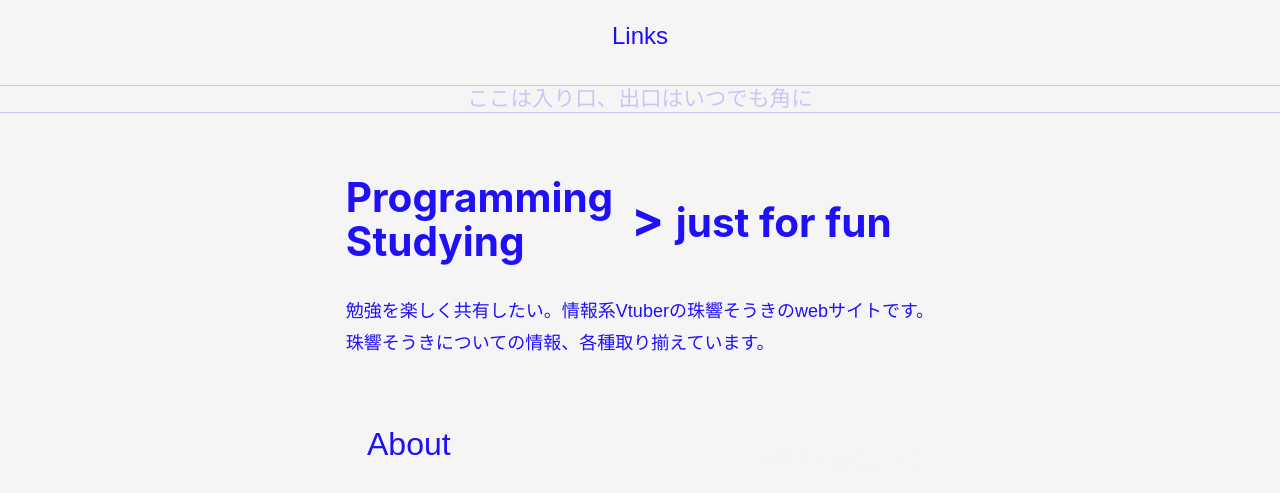
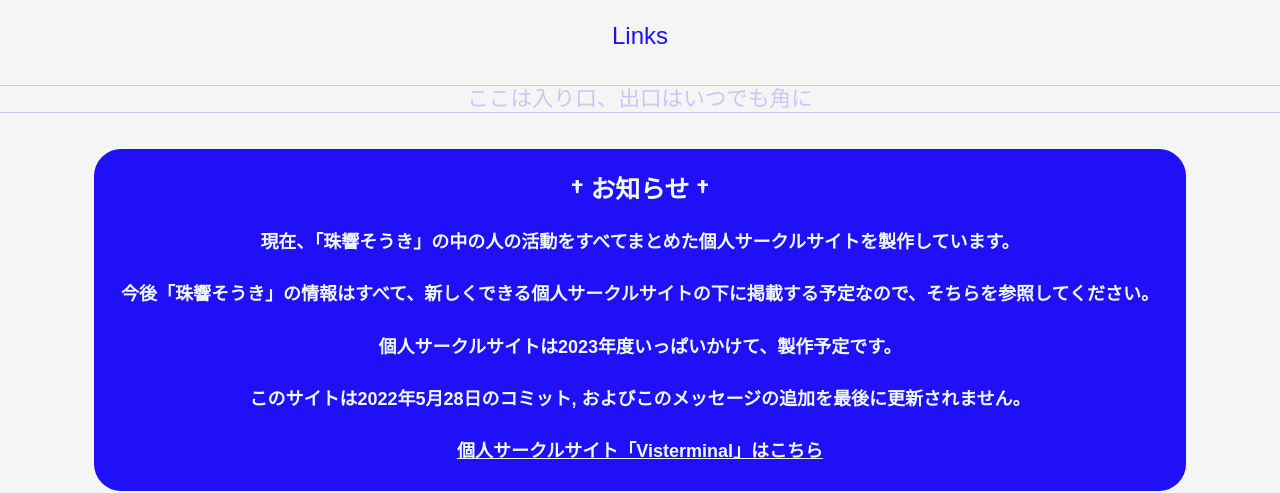
Before and after one commit to tamayura-souki/tamayura-web, a Gatsby site in the folder site/: page / in a window 1280 px wide. Shown: the part 313-806 px from the top of the page. Built offline with nearby package versions, Linux system fonts and the light colour scheme; Gatsby itself is replaced by a stand-in of ours.

Commit message:
feat: 新サイト製作のお知らせ掲載

```diff
--- a/site/src/components/Layout/Layout.jsx
+++ b/site/src/components/Layout/Layout.jsx
@@ -12,6 +12,14 @@ const Layout = ({ title, topPoem, bottomPoem, children }) => (
   <div id="global" onTouchStart={null}>
     <Seo title={title} />
     <Header poem={topPoem} />
+    <div id="announce">
+      <h3>† お知らせ †</h3>
+      <p>現在、「珠響そうき」の中の人の活動をすべてまとめた個人サークルサイトを製作しています。</p>
+      <p>今後「珠響そうき」の情報はすべて、新しくできる個人サークルサイトの下に掲載する予定なので、そちらを参照してください。</p>
+      <p>個人サークルサイトは2023年度いっぱいかけて、製作予定です。</p>
+      <p>このサイトは2022年5月28日のコミット, およびこのメッセージの追加を最後に更新されません。</p>
+      <a href="https://visterminal.net">個人サークルサイト「Visterminal」はこちら</a>
+    </div>
     <main>{children}</main>
     <ScrollToTop />
     <Footer poem={bottomPoem}/>
--- a/site/src/style/components/layout.scss
+++ b/site/src/style/components/layout.scss
@@ -1,4 +1,18 @@
 @import "../abstracts/variables";
+
+#announce {
+  margin: 2rem auto;
+  width: max-content;
+  max-width: fit-content;
+  padding: 1.5rem;
+  border-radius: 1.5rem;
+  background-color: $main-color;
+  font-weight: 600;
+
+  h3, a, p {
+    color: aliceblue;
+  }
+}
 
 .poem {
   border-top: 1px solid;
```
